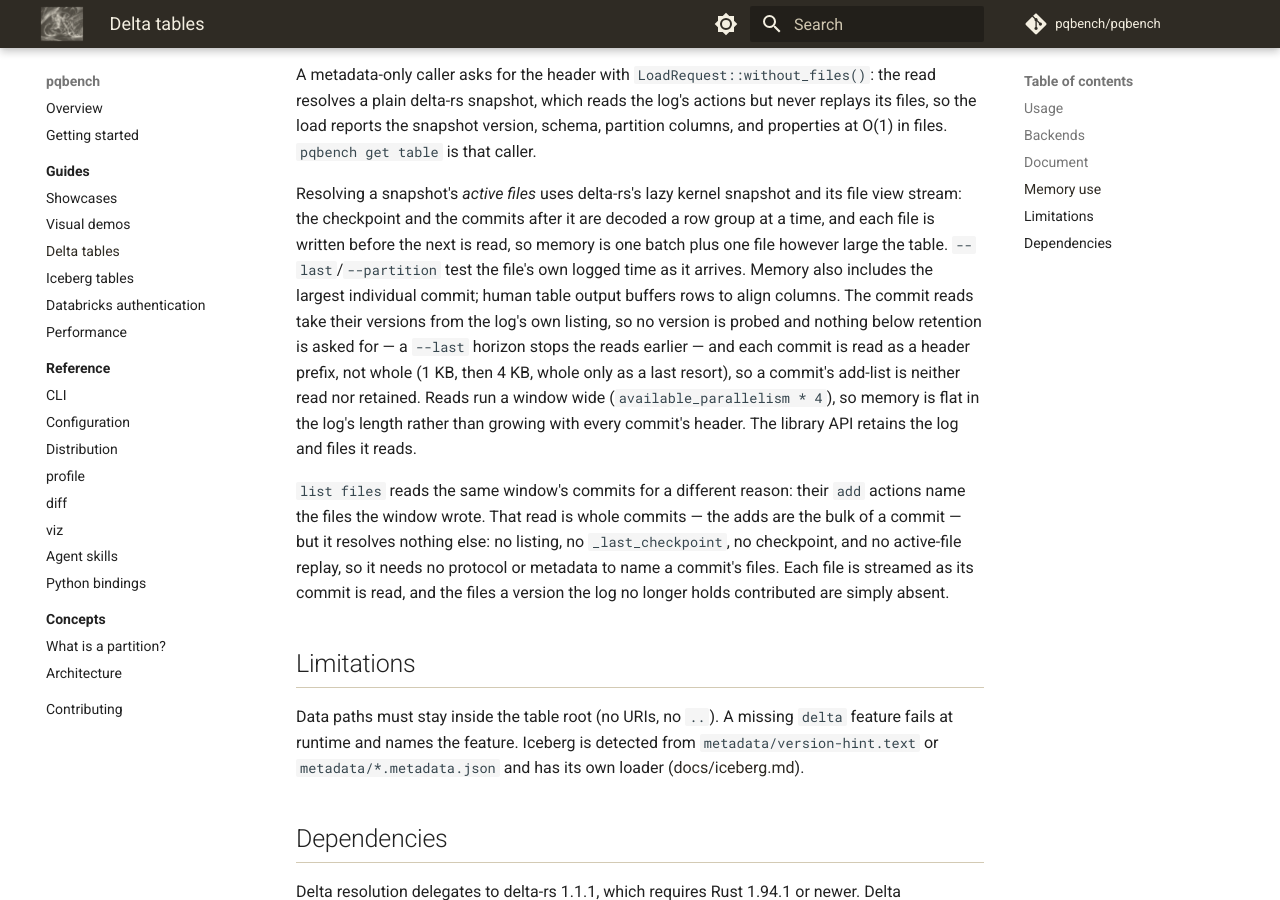
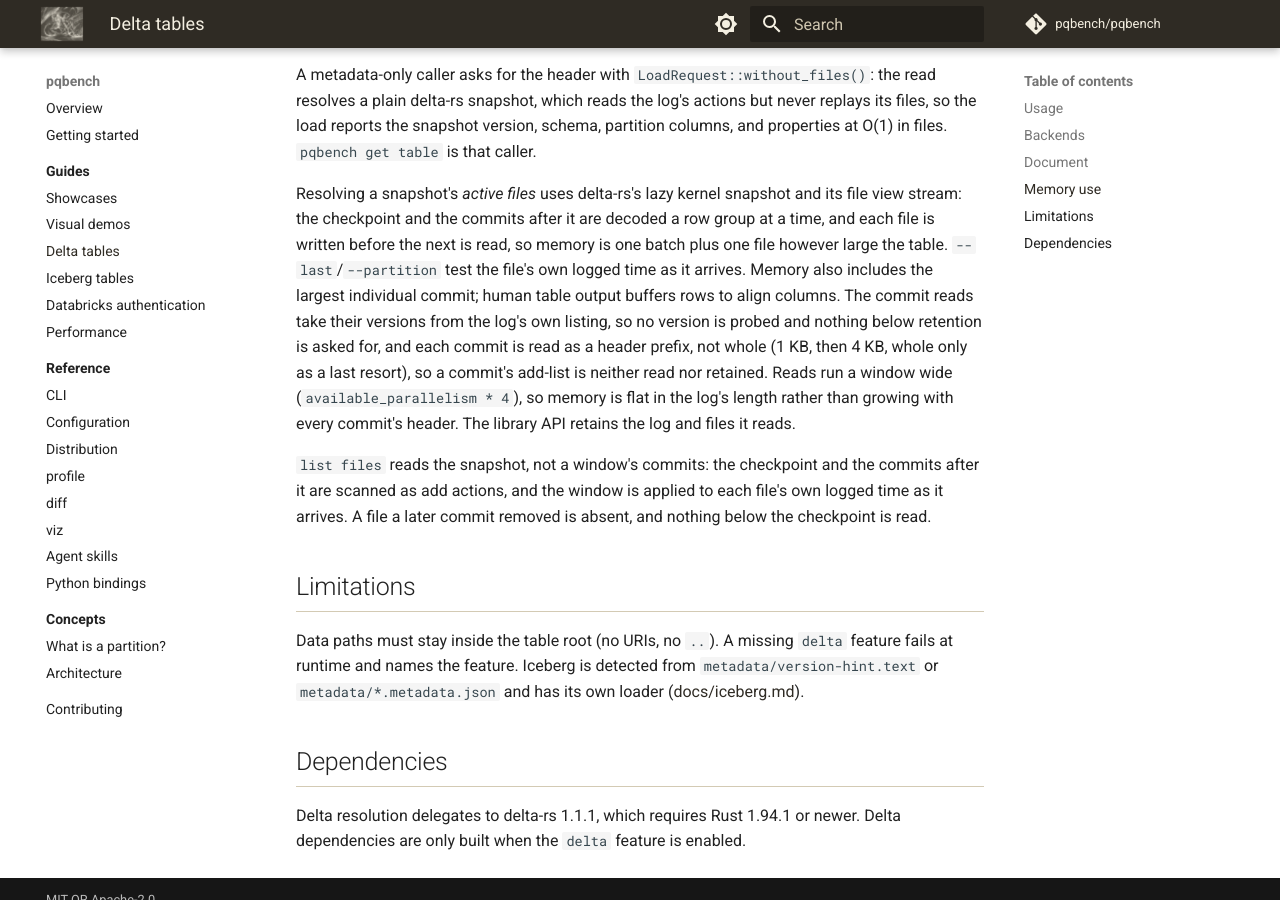
Before and after one commit to pqbench/pqbench, an MkDocs documentation site: the page built from docs/delta.md, in a window 1280 px wide and 900 px high, scrolled down 2010 px. Built offline with MkDocs 1.6.1 and Material for MkDocs 9.7.7, drawn with Linux system fonts in a browser that asks for light colours; comment, search, counter and statistics services are not loaded.

Commit message:
docs: one `list files` stage where the walk had two
Replacing `list partitions` with `list files` left the old two-stage pipe in
place: `list files | list files` in the lakehouse e2e script (three pipes),
its README, the advisor skill, and the Iceberg page's prose. The second stage
reads Table refs and requires a storage path, so it drops every `TableFile`
the first stage wrote — the e2e checks would have failed on an empty
measurement.

Also drop the `docs/delta.md` paragraph that still described `list files` as
reading a window's commits with "no checkpoint, no active-file replay", which
is the design this branch replaced.

```diff
--- a/docs/delta.md
+++ b/docs/delta.md
@@ -100,20 +100,17 @@
 individual commit;
 human table output buffers rows to align columns. The commit reads take their
 versions from the log's own listing, so no version is probed and nothing below
-retention is asked for — a `--last` horizon stops the reads earlier — and each
+retention is asked for, and each
 commit is read as a header prefix, not whole
 (1 KB, then 4 KB, whole only as a last resort), so a commit's add-list is neither
 read nor retained. Reads run a window wide (`available_parallelism * 4`), so
 memory is flat in the log's length rather than growing with every commit's
 header. The library API retains the log and files it reads.
 
-`list files` reads the same window's commits for a different reason: their `add`
-actions name the files the window wrote. That read is whole commits — the adds
-are the bulk of a commit — but it resolves nothing else: no listing, no
-`_last_checkpoint`, no checkpoint, and no active-file replay, so it needs no
-protocol or metadata to name a commit's files. Each file is streamed as its
-commit is read, and the files a version the log no longer holds contributed are
-simply absent.
+`list files` reads the snapshot, not a window's commits: the checkpoint and the
+commits after it are scanned as add actions, and the window is applied to each
+file's own logged time as it arrives. A file a later commit removed is absent,
+and nothing below the checkpoint is read.
 
 ## Limitations
 
```
Also changed, not shown: docker/e2e-lakehouse/README.md (+1 -1 lines), docs/iceberg.md (+4 -2 lines), skills/parquet-advisor/SKILL.md (+1 -1 lines), 1 other file.
